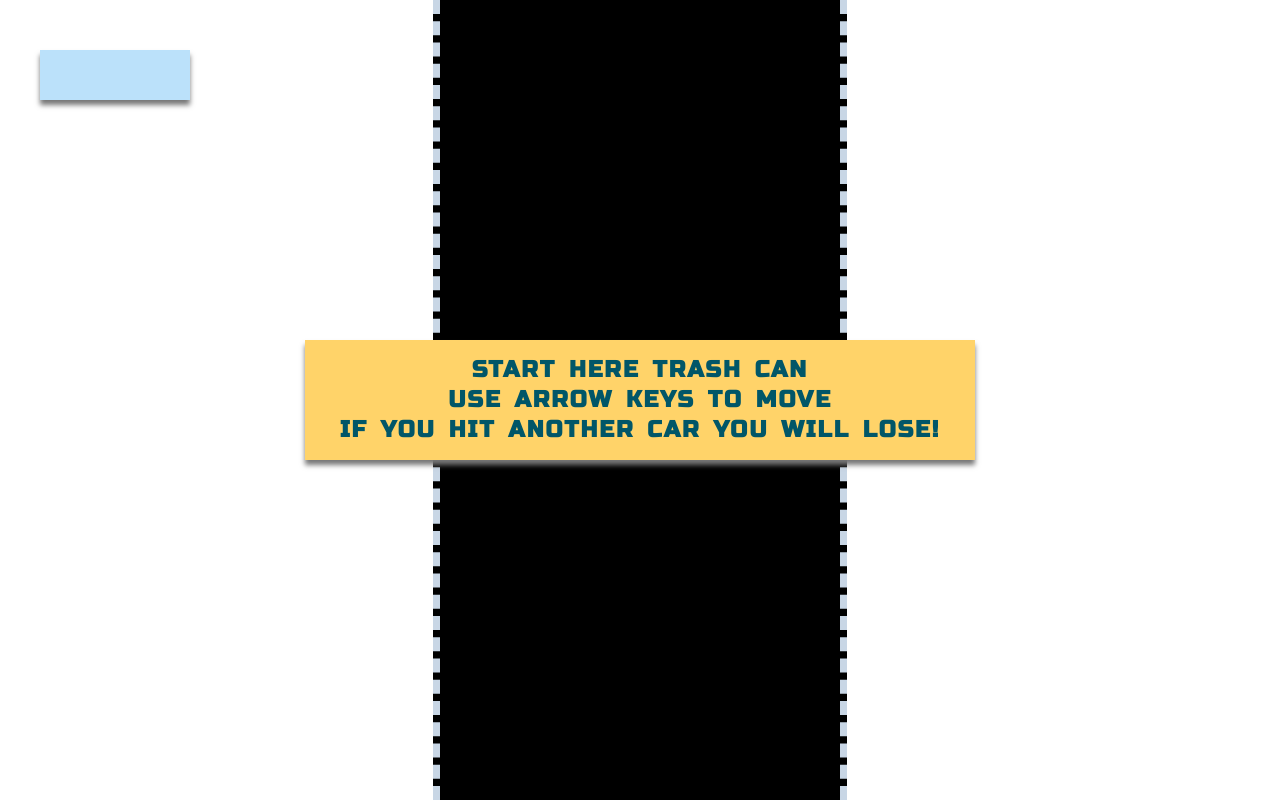
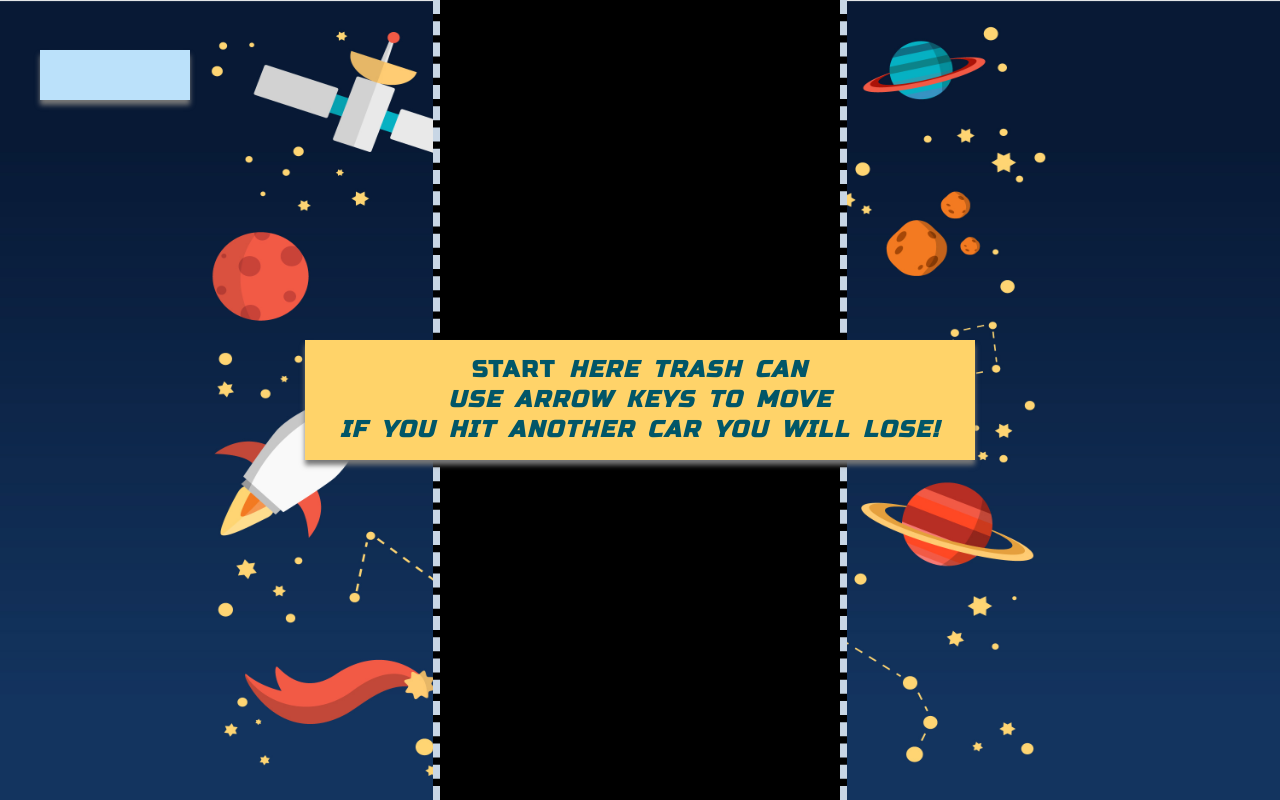
Before and after one commit to marilynfize/vhk, a plain HTML site: page index.html in a window 1280 px wide. Drawn offline with Linux system fonts and the light colour scheme.

Commit message:
Update index.html

```diff
--- a/index.html
+++ b/index.html
@@ -10,10 +10,10 @@
 </head>
 <!-- Please Share as you can -->
 <body>
-	<div class="marilyn'sCarGame">
+	<div class="marilyn's CarGame">
 		<div class="Score"></div>
 			<div class="StartScreen">
-				<p>start here trash can<br>
+				<p>start<em> here <em>trash can<br>
 				 use Arrow Keys To Move <br>
 			  If You Hit Another Car You Will Lose!</p>
 			</div>
```
